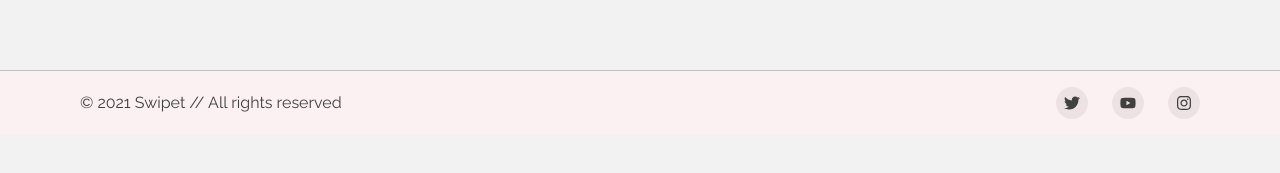
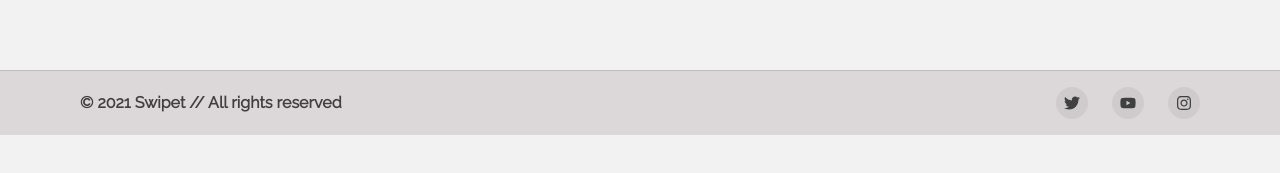
Before and after one commit to palepinkdot/senior-design, a Next.js app in the folder web/: page / in a window 1280 px wide. Shown: the part 665-838 px from the top of the page. Built offline with nearby package versions, Linux system fonts and the light colour scheme; no server answers.

Commit message:
Removed div in div and changed colors

```diff
--- a/web/package.json
+++ b/web/package.json
@@ -14,6 +14,7 @@
     "@chakra-ui/react": "^1.6.3",
     "@emotion/react": "^11",
     "@emotion/styled": "^11",
+    "@fontsource/raleway": "^4.5.0",
     "@types/apollo-upload-client": "^14.1.0",
     "apollo-upload-client": "^16.0.0",
     "formik": "^2.2.9",
--- a/web/src/components/Footer.tsx
+++ b/web/src/components/Footer.tsx
@@ -45,7 +45,7 @@ const SocialButton = ({
 export default function SmallCentered() {
   return (
     <Box
-      bg={useColorModeValue("gray.50", "gray.900")}
+      bg={useColorModeValue("gray.100", "gray.900")}
       color={useColorModeValue("gray.700", "gray.200")}
       position={"fixed"}
       width={"100%"}
@@ -65,7 +65,9 @@ export default function SmallCentered() {
           justify={{ base: "center", md: "space-between" }}
           align={{ base: "center", md: "center" }}
         >
-          <Text>© 2021 Swipet // All rights reserved</Text>
+          <Text fontWeight="semibold">
+            © 2021 Swipet // All rights reserved
+          </Text>
           <Stack
             direction={"row"}
             spacing={6}
--- a/web/src/components/NavBar.tsx
+++ b/web/src/components/NavBar.tsx
@@ -27,12 +27,11 @@ import {
   IoBagHandleOutline,
   IoLogOutOutline,
   IoMoonOutline,
-  IoSettingsOutline,
   IoSunnyOutline,
 } from "react-icons/io5";
-import router, { useRouter } from "next/router";
+import { useRouter } from "next/router";
 import { UserSettingsModal } from "./user/UserSettingsModal";
-import { ApolloClient, useApolloClient } from "@apollo/client";
+import { useApolloClient } from "@apollo/client";
 
 interface NavBarProps {}
 
@@ -208,9 +207,9 @@ export const NavBar: React.FC<NavBarProps> = ({}) => {
 
   return (
     <Box
-      bg={useColorModeValue("gray.100", "gray.900")}
+      bg={useColorModeValue("gray.50", "gray.900")}
       px={8}
-      zIndex={2}
+      zIndex={99}
       position="sticky"
       top={0}
       boxShadow={"lg"}
--- a/web/src/components/Wrapper.tsx
+++ b/web/src/components/Wrapper.tsx
@@ -14,9 +14,7 @@ export const Wrapper: React.FC<WrapperProps> = ({
 }) => {
   return (
     <Center height={height} px={8} py={8}>
-      <Box alignSelf="center" maxW="1500px">
-        {children}
-      </Box>
+      {children}
     </Center>
   );
 };
```
Also changed, not shown: 1 other file (tests, documents, lock files or other folders).
